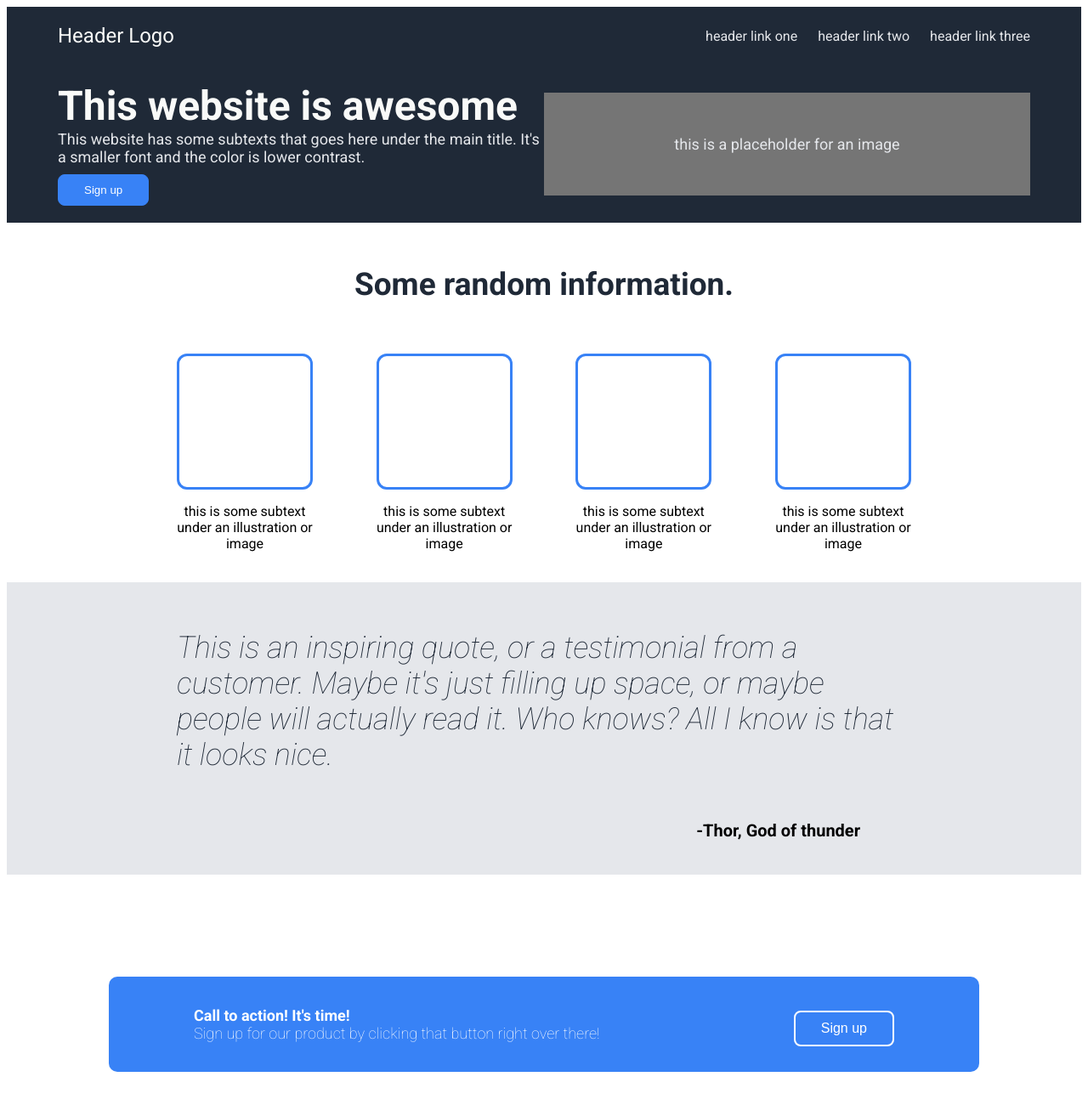
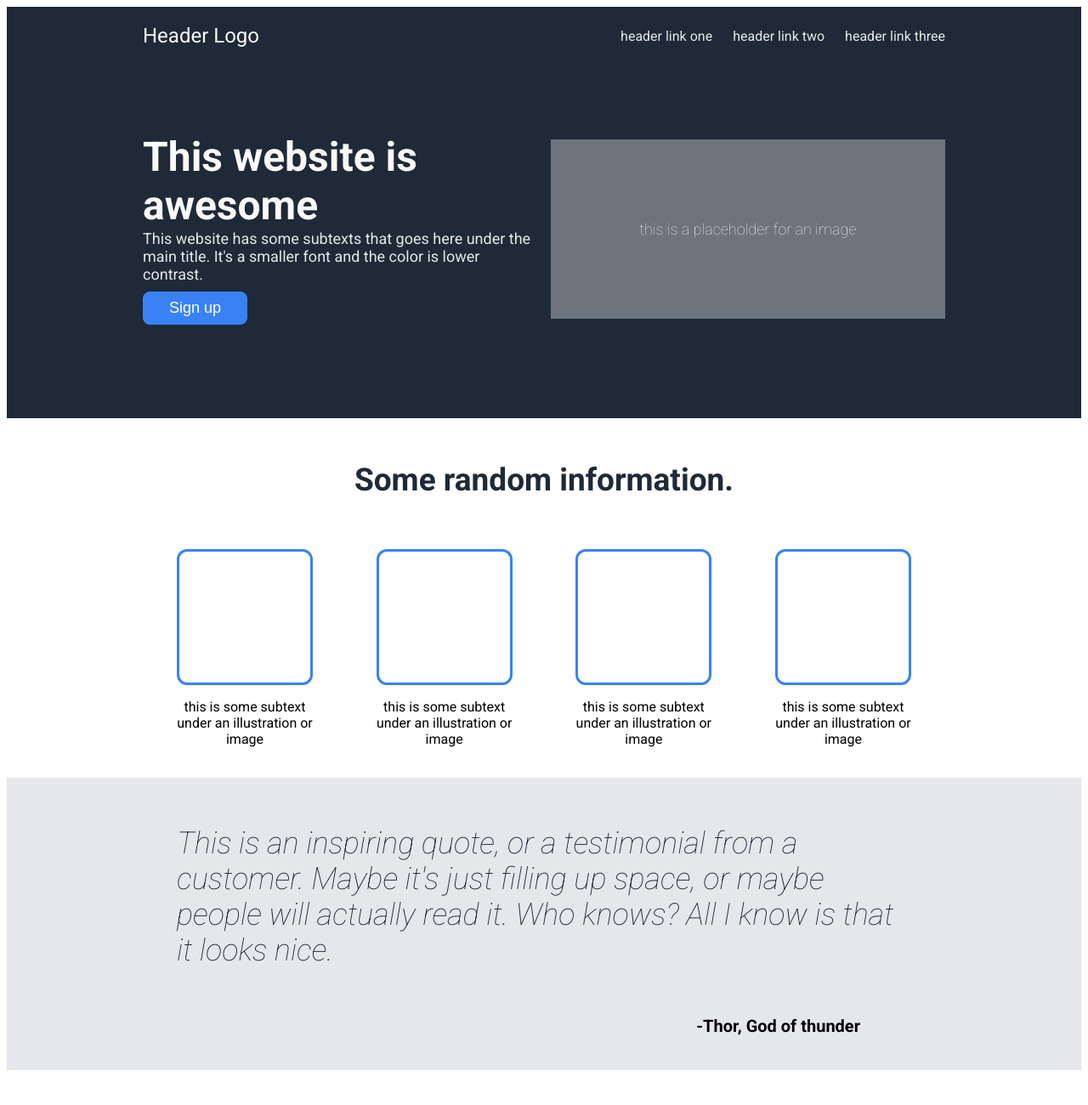
Before and after one commit to wenwen-dev/project-landing-page, a plain HTML site: page index.html in a window 1280 px wide. Shown: the top 1300 px of the page at 85% size. Drawn offline with Linux system fonts and the light colour scheme.

Commit message:
Fix minor issues overall

```diff
--- a/style.css
+++ b/style.css
@@ -1,6 +1,3 @@
-/* TODO: 1. part 1: two parts of the hero section do not scale well - when enlarging the window after a certain point, it stops to fill up the entire screen */
-/* TODO: part 3 testimonial: why doesn;t font-weight work? */
-
 * {
   box-sizing: border-box;
 }
@@ -16,7 +13,7 @@ body {
   background-color: #1F2937;
   display: flex;
   flex-direction: column;
-  padding: 20px 60px;
+  padding: 20px 160px 110px;
 }
 
 .header {
@@ -24,6 +21,7 @@ body {
   justify-content: space-between;
   align-items: center;
   padding-bottom: 40px;
+  padding-bottom: 100px;
 }
 
 .header-logo {
@@ -35,18 +33,22 @@ body {
   display: flex;
   align-items: center;
   justify-content: space-between;
+  gap: 20px;
 }
 
 .header-and-hero .left {
   width: 50%;
   min-width: 300px;
+  margin: 0;
+  padding: 0;
 }
 
 .header-and-hero .right {
-  background-color: #757575;
-  padding: 50px;
+  background-color: #6D747D;
+  padding: 95px 88px;
   width: 50%;
   text-align: center;
+  font-weight: lighter;
 }
 
 
@@ -74,11 +76,12 @@ ul {
 
 button {
   margin-top: 10px;
-  padding: 10px 30px;
+  padding: 8px 30px;
   background-color: #3882F6;
   color: white;
   border-radius: 8px;
   border: solid 1px #3882F6;
+  font-size: large;
 }
 
 .info {
@@ -142,14 +145,12 @@ button {
 .call-to-action {
   background-color: #3882F6;
   margin: 120px;
-  padding: 30px 100px;
+  padding: 50px 100px;
   border-radius: 10px;
   color: white;
   display: flex;
   align-items: center;
   justify-content: space-between;
-  font-size: large;
-
 }
 
 .call-to-action button {
@@ -160,12 +161,14 @@ button {
 .call-to-action .left {
   align-items: center;
   gap: 10px;
+  font-size: 20px;
 }
 
 .left .title {
   font-weight: 700;
-  font-size: large;
+  font-size: 22px;
   margin: 0;
+  letter-spacing: 0.8px;;
 }
 
 .left .text {
```
